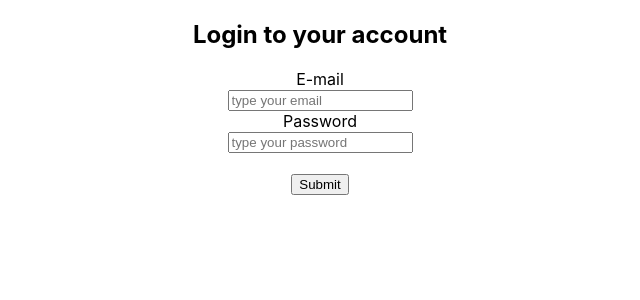
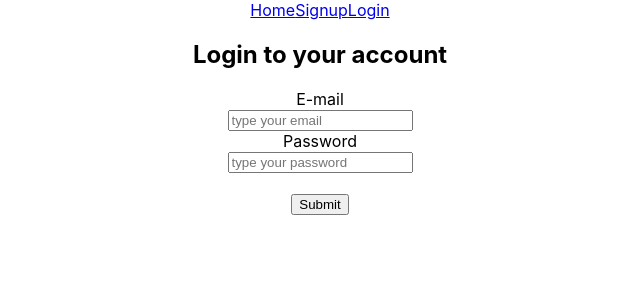
Before and after one commit to bannersamuelson/Life-After-General-Assembly, a React (Create React App) app in the folder lab/: page /login in a window 1280 px wide. Shown: the top 300 px of the page, without its empty margins (320-960 px from the left). Built offline with nearby package versions, Linux system fonts and the light colour scheme.

Commit message:
Layout everywhere

```diff
--- a/lab/src/App.js
+++ b/lab/src/App.js
@@ -3,12 +3,13 @@ import { Routes, Route } from 'react-router-dom';
 import Test from "./test/test.js";
 import SignUp from "./screen/SignUp/SignUp.jsx";
 import Login from "./screen/Login/Login.jsx"
+import Layout from './components/Layout/Layout';
 function App() {
   return (
     <div className="App">
 
       <Routes>
-        <Route path="/" element={<Test/>}/>
+        <Route path="/" element={<Layout><Test/></Layout>}/>
         <Route path="/signup" element={<SignUp />} />
         <Route path="/login" element={<Login />} />
       </Routes>
--- a/lab/src/components/Layout/Layout.jsx
+++ b/lab/src/components/Layout/Layout.jsx
@@ -0,0 +1,12 @@
+import React from 'react';
+
+export default function Layout(props) {
+  return <div>
+    <nav>
+      <a href="/">Home</a>
+      <a href="/signup">Signup</a>
+      <a href="/login">Login</a>
+      </nav>
+    <div>{props.children}</div>
+  </div>;
+}
--- a/lab/src/screen/Login/Login.jsx
+++ b/lab/src/screen/Login/Login.jsx
@@ -3,6 +3,7 @@ import { useState } from "react";
 import {useNavigate} from "react-router-dom";
 import {loginUser} from "../../services/apiconfig";
 import classes from "./Login.module.css"
+import Layout from "../../components/Layout/Layout"
 
 export default function Login() {
   const navigate = useNavigate()
@@ -45,7 +46,7 @@ const handleError = ()=>{
 }
 
   return (
-    // <Layout>
+    <Layout>
       <div className={classes.container}>
         <form className={classes.loginForm}
         onSubmit={handleSubmit}>
@@ -73,6 +74,6 @@ const handleError = ()=>{
           <button className={classes.submit} disabled={handleError}>Submit</button>
         </form>
       </div>
-    // </Layout>
+    </Layout>
   );
 }
--- a/lab/src/screen/SignUp/SignUp.jsx
+++ b/lab/src/screen/SignUp/SignUp.jsx
@@ -1,7 +1,7 @@
 import React, { useEffect, useState } from "react";
 import { useNavigate } from "react-router-dom";
 import { createUser } from "../../services/apiconfig";
-/* import Layout from "../layout/Layout"; */
+import Layout from "../../components/Layout/Layout";
 import classes from "./SignUp.module.css";
 
 export default function SignUp() {
@@ -54,7 +54,7 @@ export default function SignUp() {
   };
 
   return (
-    // <Layout>
+    <Layout>
       <div className={classes.container}>
         <form className={classes.signupForm} onSubmit={handleSubmit}>
           <h2 className={classes.title}>Sign up</h2>
@@ -142,6 +142,6 @@ export default function SignUp() {
           </button>
         </form>
       </div>
-    // </Layout>
+    </Layout>
   );
 }
```
